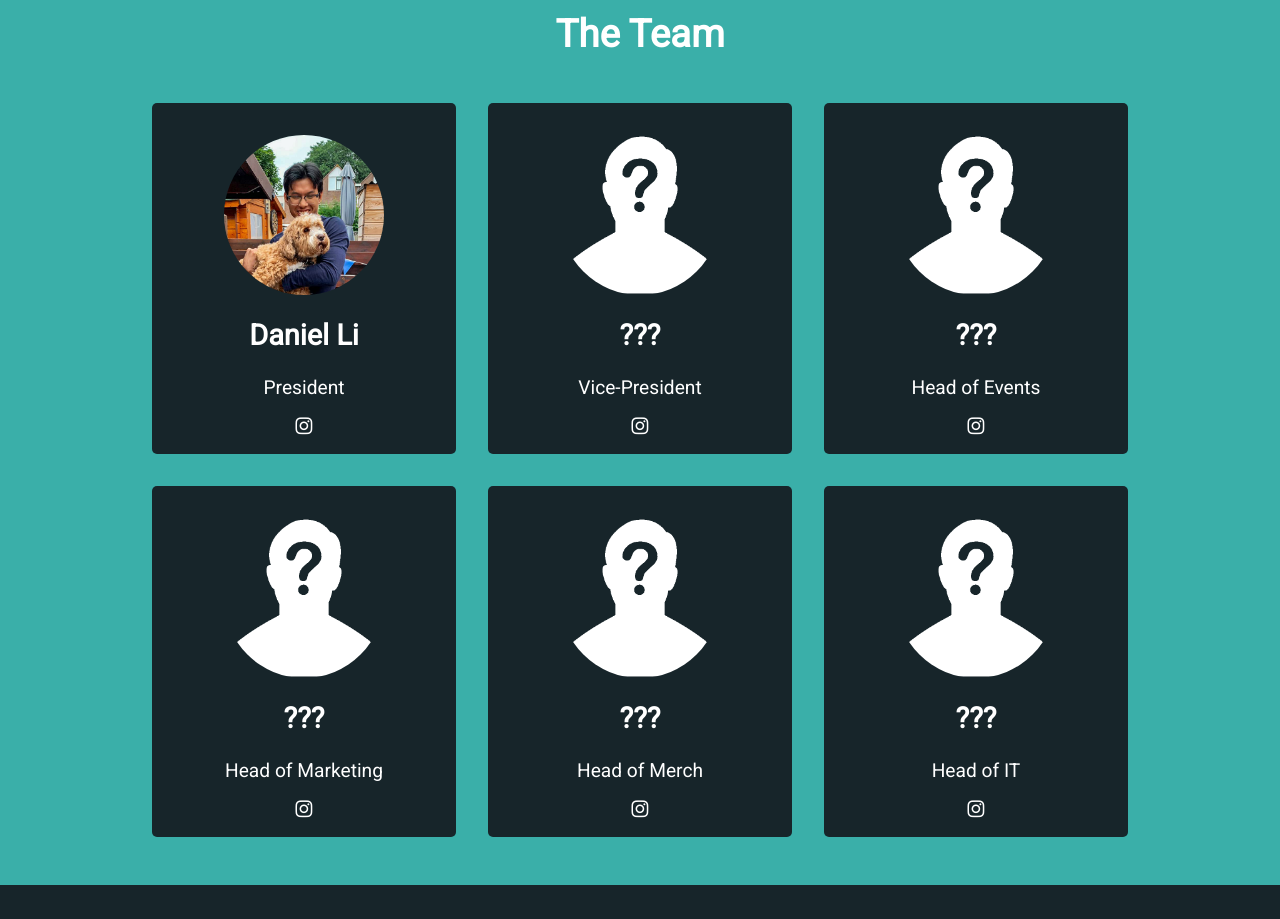
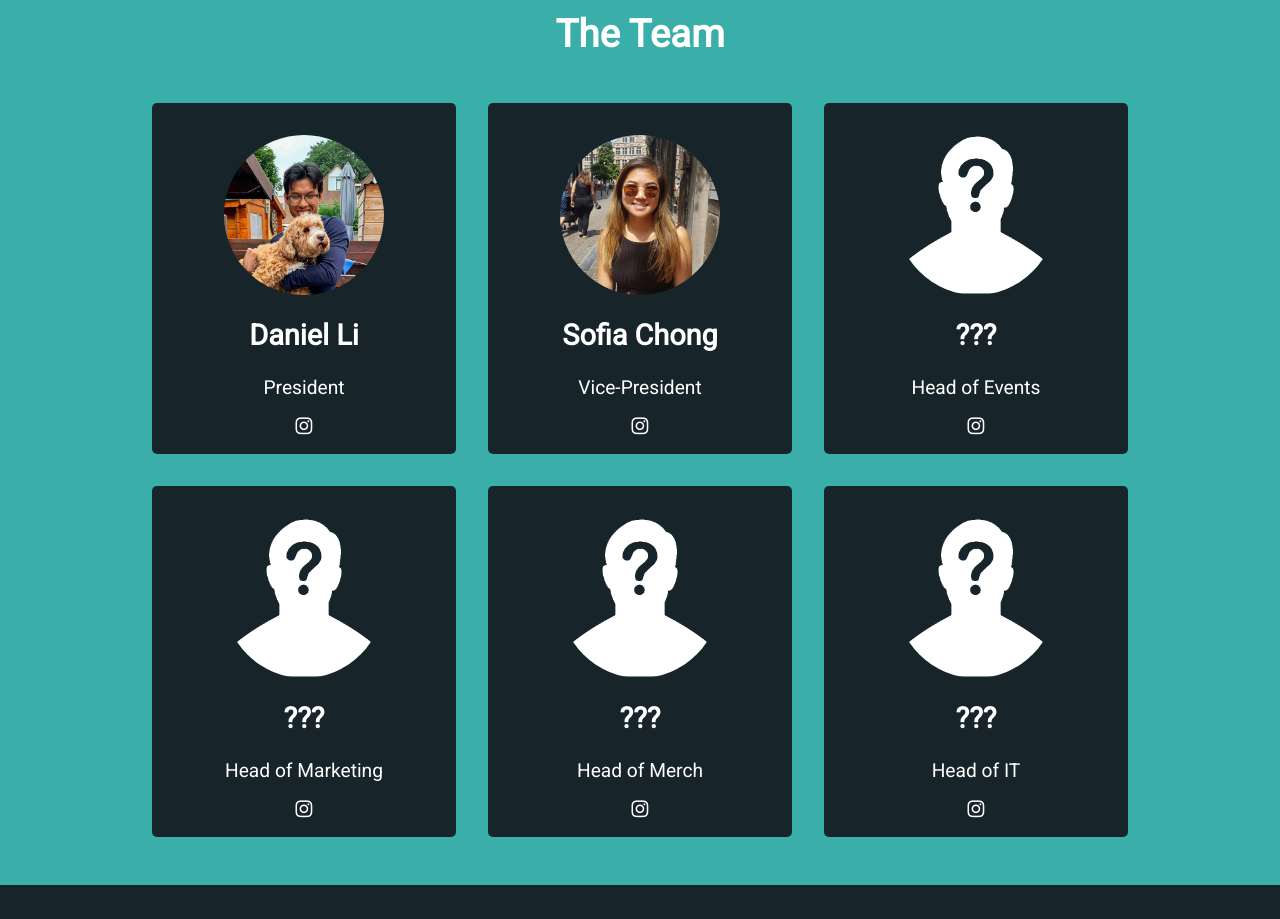
Before and after one commit to asianborrelclub/preview-site, a React (Create React App) app: page / in a window 1280 px wide. Shown: the part 1540-2459 px from the top of the page. Built offline with nearby package versions, Linux system fonts and the light colour scheme.

Commit message:
update contactjs
sofia revealed!

```diff
--- a/src/components/Contact.js
+++ b/src/components/Contact.js
@@ -3,6 +3,7 @@ import TeamCard from "./TeamCard";
 import "./Contact.scss";
 import tmUnnamed from "../img/unnamed.png";
 import tmDaniel from "../img/tmdaniel.png"
+import tmSofia from "../img/tmsofia.png"
 
 class Contact extends Component {
   render() {
@@ -19,10 +20,10 @@ class Contact extends Component {
           />
 
           <TeamCard
-            image={tmUnnamed}
-            name="???"
+            image={tmSofia}
+            name="Sofia Chong"
             title="Vice-President"
-            instagram=""
+            instagram="https://www.instagram.com/sofiaaa.24/"
           />
 
           <TeamCard
```
Also changed, not shown: src/img/tmsofia.png (added).
